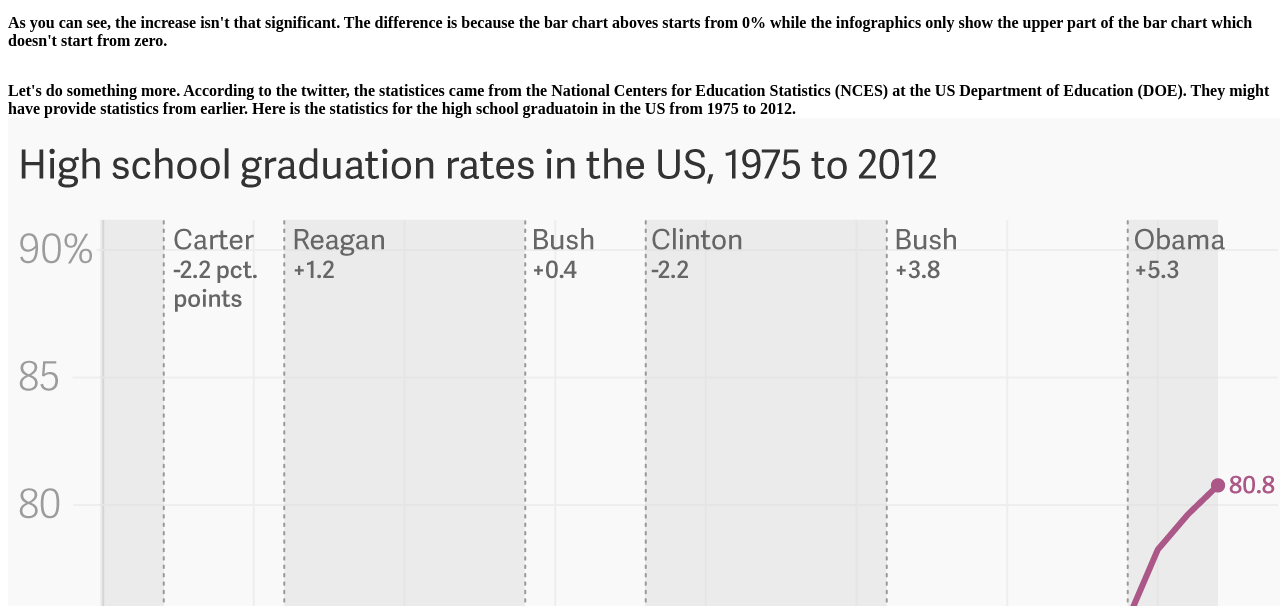
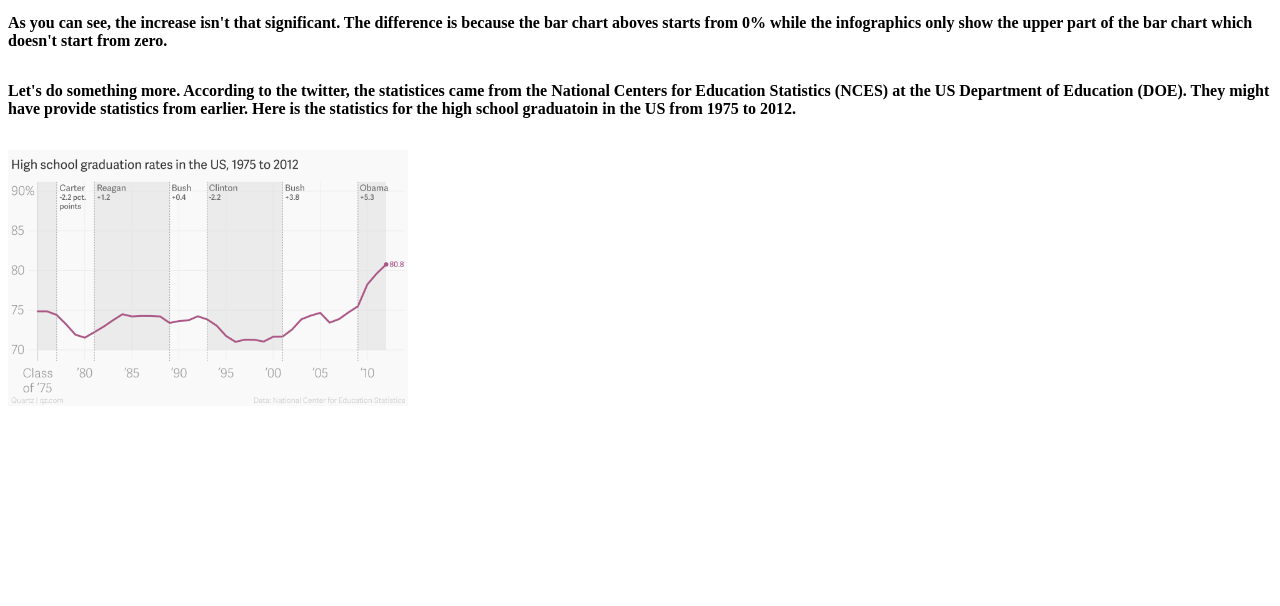
Before and after one commit to johnpoon/homework1, a plain HTML site: page index.html in a window 1280 px wide. Shown: the part 713-1319 px from the top of the page. After the commit the page ends 1151 px from the top, so only its background shows below. Drawn offline with Linux system fonts and the light colour scheme.

Commit message:
Update index.html

```diff
--- a/index.html
+++ b/index.html
@@ -19,11 +19,13 @@ Does this look impressive to you? This is always a good idea to use inforgraphic
 
    <p>
   <font size="3">
+   <p>
 As you can see, the increase isn't that significant. The difference is because the bar chart aboves starts from 0% while the infographics only show the upper part of the bar chart which doesn't start from zero.
 <p>
 Let's do something more. According to the twitter, the statistices came from the National Centers for Education Statistics (NCES) at the US Department of Education (DOE). They might have provide statistics from earlier. Here is the statistics for the high school graduatoin in the US from 1975 to 2012.
 
-  <img src="1975to2012.png"/>
+     <p>
+  <img src="1975to2012.png" width="400"/>
 
 
 
```
